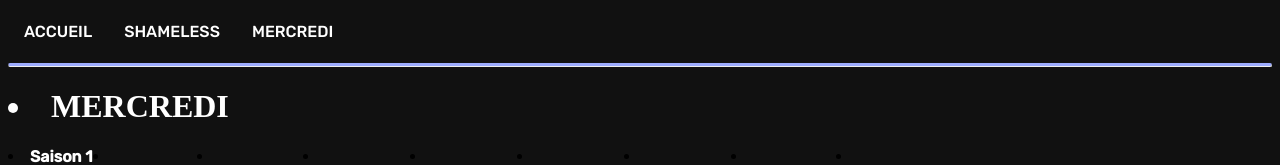
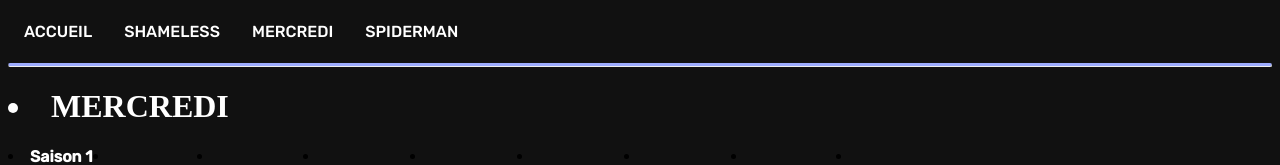
Before and after one commit to weaside/Mercredi, a plain HTML site: page index.html in a window 1280 px wide. Shown: the top 165 px of the page. Drawn offline with Linux system fonts and the light colour scheme.

Commit message:
Update index.html

```diff
--- a/index.html
+++ b/index.html
@@ -19,6 +19,7 @@
             <li class="logo"> <a href="https://weaside.github.io/StreamVF/"> ACCUEIL</a></li>
             <li class="logo"> <a href=""> SHAMELESS</a></li>
             <li class="logo"> <a href="https://weaside.github.io/Mercredi/"> MERCREDI</a></li>
+            <li class="logo"> <a href="https://weaside.github.io/Spiderman/"> SPIDERMAN</a></li>
         </ul>
     </div>
         <hr class="rounded">
```
